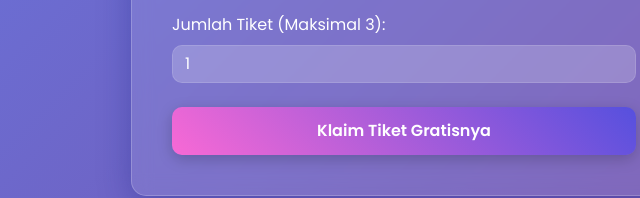
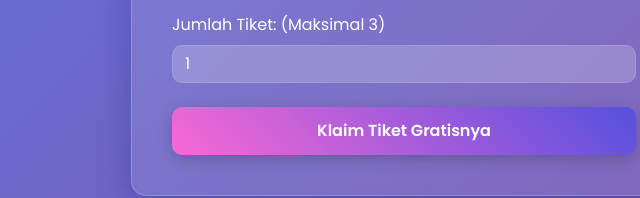
Before and after one commit to Freeticketgenerator/Free-ticket-generator, a plain HTML site: page index.html in a window 1280 px wide. Shown: the part 478-676 px from the top of the page, 236-876 px from the left. Drawn offline with nearby package versions, Linux system fonts and the light colour scheme.

Commit message:
Update index.html

```diff
--- a/index.html
+++ b/index.html
@@ -98,7 +98,7 @@
                             </div>
 
                             <div class="mb-4">
-                                <label for="quantity" class="form-label">Jumlah Tiket (Maksimal 3):</label>
+                                <label for="quantity" class="form-label">Jumlah Tiket: (Maksimal 3)</label>
                                 <input type="number" class="form-control" id="quantity" value="1" min="1" max="3">
                             </div>
 
```
